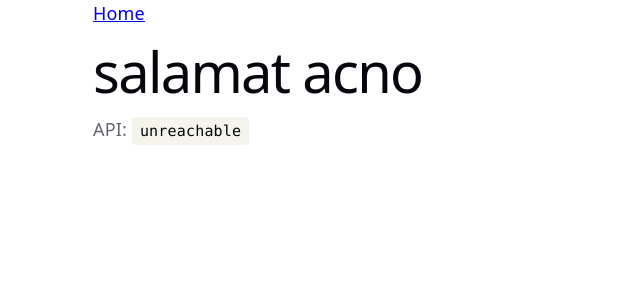
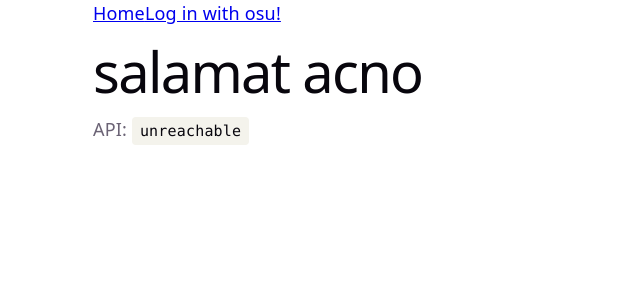
Before and after one commit to osu-sisigan/phmappers-web, a React (Vite) app in the folder client/: page / in a window 1280 px wide. Shown: the top 300 px of the page, without its empty margins (0-640 px from the left). Built offline with nearby package versions, Linux system fonts and the light colour scheme; no server answers.

Commit message:
feat(client): add osu login link

```diff
--- a/client/src/App.tsx
+++ b/client/src/App.tsx
@@ -7,6 +7,9 @@ function App() {
       <header>
         <nav>
           <NavLink to="/">Home</NavLink>
+          {/* Plain <a>, not <Link>: this must be a full page load so the
+              request reaches Express instead of the client-side router. */}
+          <a href="/auth/osu">Log in with osu!</a>
         </nav>
       </header>
       <main>
```
